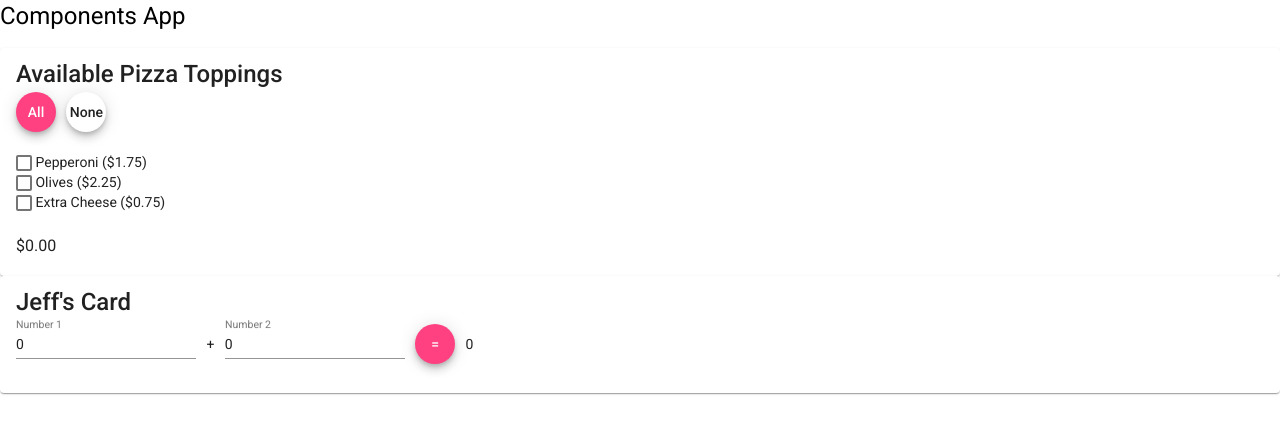
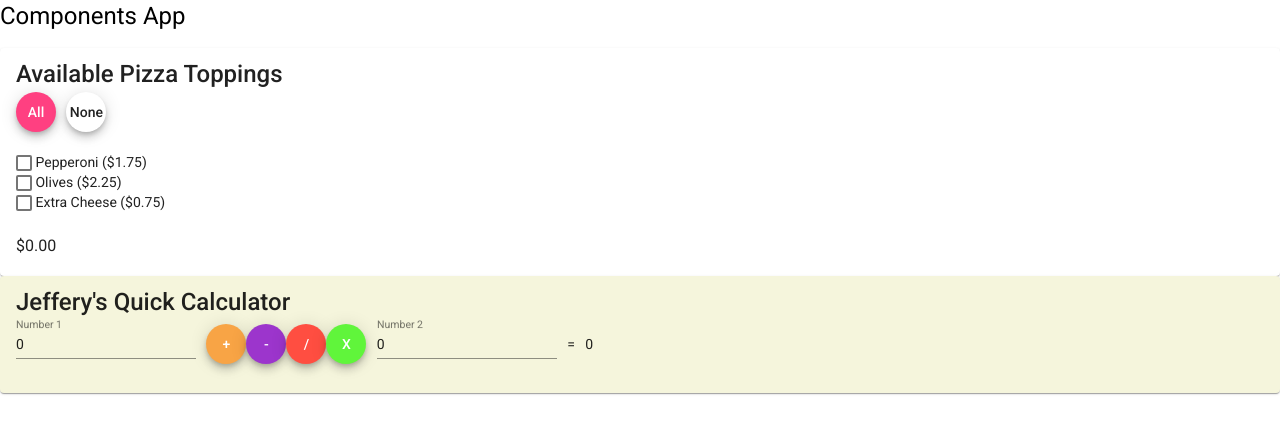
Before and after one commit to tsteelematc/components-5, an Angular app: page / in a window 1280 px wide. Shown: the top 434 px of the page. Built offline with nearby package versions, Linux system fonts and the light colour scheme.

Commit message:
Finished Slack N Tell
All done

```diff
--- a/src/app/jdh-addition/jdh-addition.component.html
+++ b/src/app/jdh-addition/jdh-addition.component.html
@@ -1,6 +1,6 @@
-<mat-card>
+<mat-card style="background-color: beige;">
     <mat-card-title>
-        Jeff's Card
+        Jeffery's Quick Calculator
     </mat-card-title>
     <mat-card-content>
         <mat-form-field>
@@ -13,7 +13,40 @@
                 [(ngModel)]="numberOne"
             />
         </mat-form-field>
-            &nbsp; + &nbsp;
+            &nbsp;
+            <button
+            mat-mini-fab
+            style="background-color: rgb(248, 164, 69);"
+            (click)=add();
+            >
+            +
+            </button>
+
+            <button
+            mat-mini-fab
+            style="background-color: rgb(156, 53, 204);"
+            (click)=subtract();
+            >
+            -
+            </button>
+
+            <button
+            mat-mini-fab
+            style="background-color: rgb(255, 78, 65);"
+            (click)=devide();
+            >
+            /
+            </button>
+
+            <button
+            mat-mini-fab
+            style="background-color: rgb(96, 245, 59);"
+            (click)=multiply();
+            >
+            X
+            </button>
+
+             &nbsp;
         <mat-form-field>
             <mat-label>
                 Number 2
@@ -25,12 +58,7 @@
             />
         </mat-form-field>
         &nbsp;
-        <button
-        mat-mini-fab
-        (click)=add();
-        >
             =
-        </button>
         &nbsp;
         {{total}}
     </mat-card-content>
--- a/src/app/jdh-addition/jdh-addition.component.ts
+++ b/src/app/jdh-addition/jdh-addition.component.ts
@@ -20,5 +20,8 @@ export class JdhAdditionComponent implements OnInit {
   total = 0;
 
 add = () => this.total = this.numberOne + this.numberTwo;
+subtract = () => this.total = this.numberOne - this.numberTwo;
+devide = () => this.total = this.numberOne / this.numberTwo;
+multiply = () => this.total = this.numberOne * this.numberTwo;
 
 }
```
